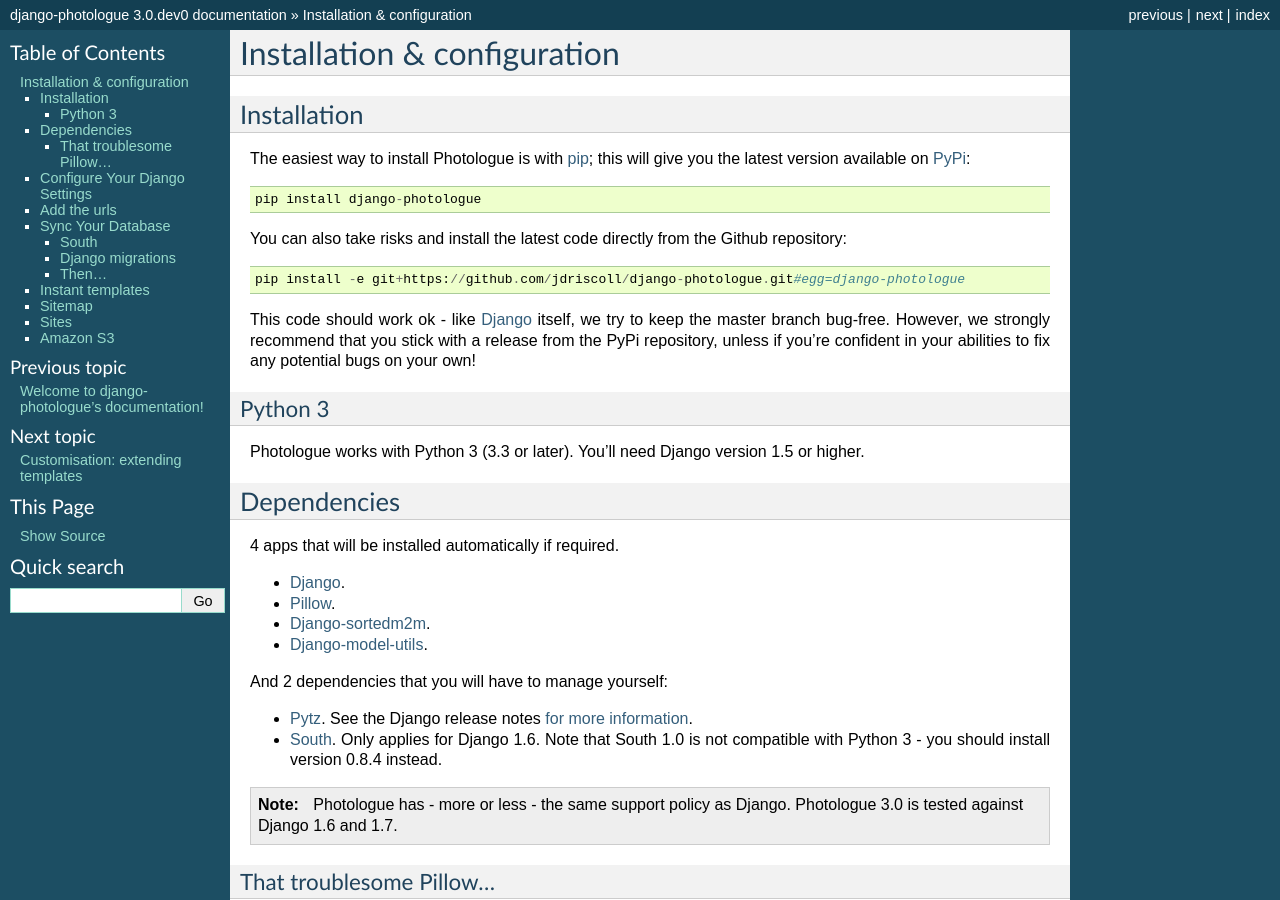
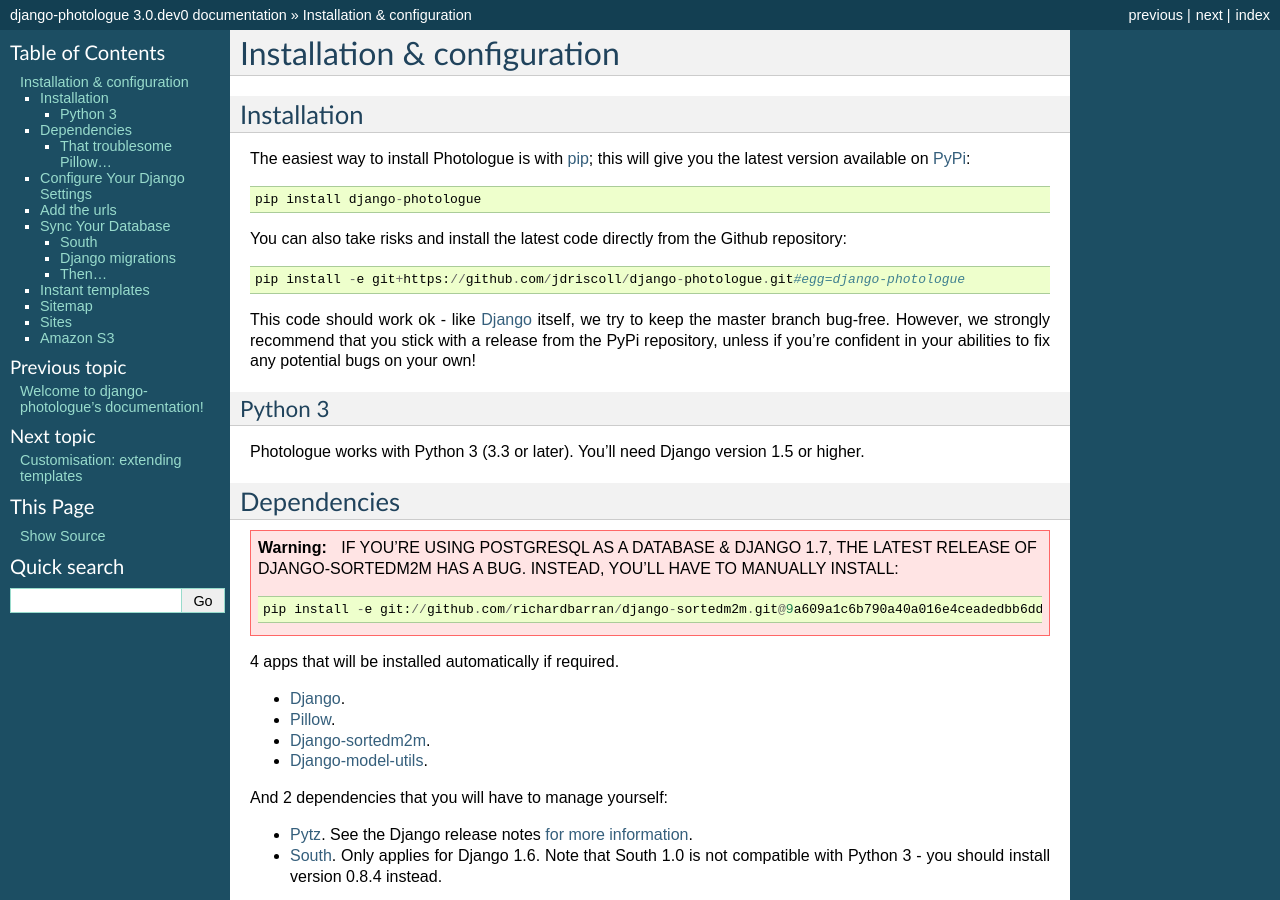
Before and after one commit to richardbarran/django-photologue, a Sphinx documentation site: the page built from docs/pages/installation.rst, in a window 1280 px wide and 900 px high. Built offline with Sphinx 7.4.7, drawn with Linux system fonts in a browser that asks for light colours.

Commit message:
For now, we have to work with a custom version of django-sortedm2m.

```diff
--- a/docs/pages/installation.rst
+++ b/docs/pages/installation.rst
@@ -29,6 +29,13 @@ Photologue works with Python 3 (3.3 or later). You'll need Django version
 
 Dependencies
 ------------
+
+.. warning::
+
+    IF YOU'RE USING POSTGRESQL AS A DATABASE & DJANGO 1.7, THE LATEST RELEASE OF DJANGO-SORTEDM2M HAS A BUG. INSTEAD, YOU'LL HAVE TO MANUALLY INSTALL::
+
+        pip install -e git://github.com/richardbarran/django-sortedm2m.git@9a609a1c6b790a40a016e4ceadedbb6dd6b92010#egg=sortedm2m
+
 
 4 apps that will be installed automatically if required.
 
```
Also changed, not shown: CHANGELOG.txt (+7 -0 lines).
